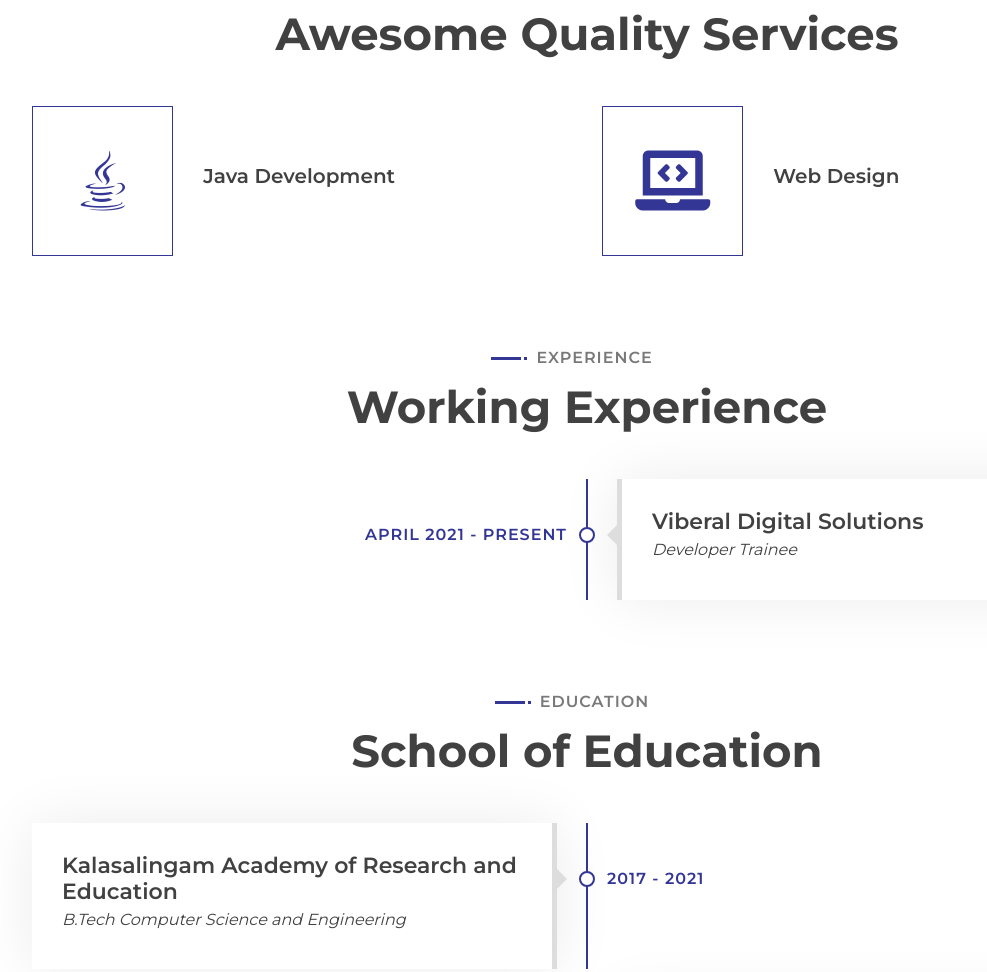
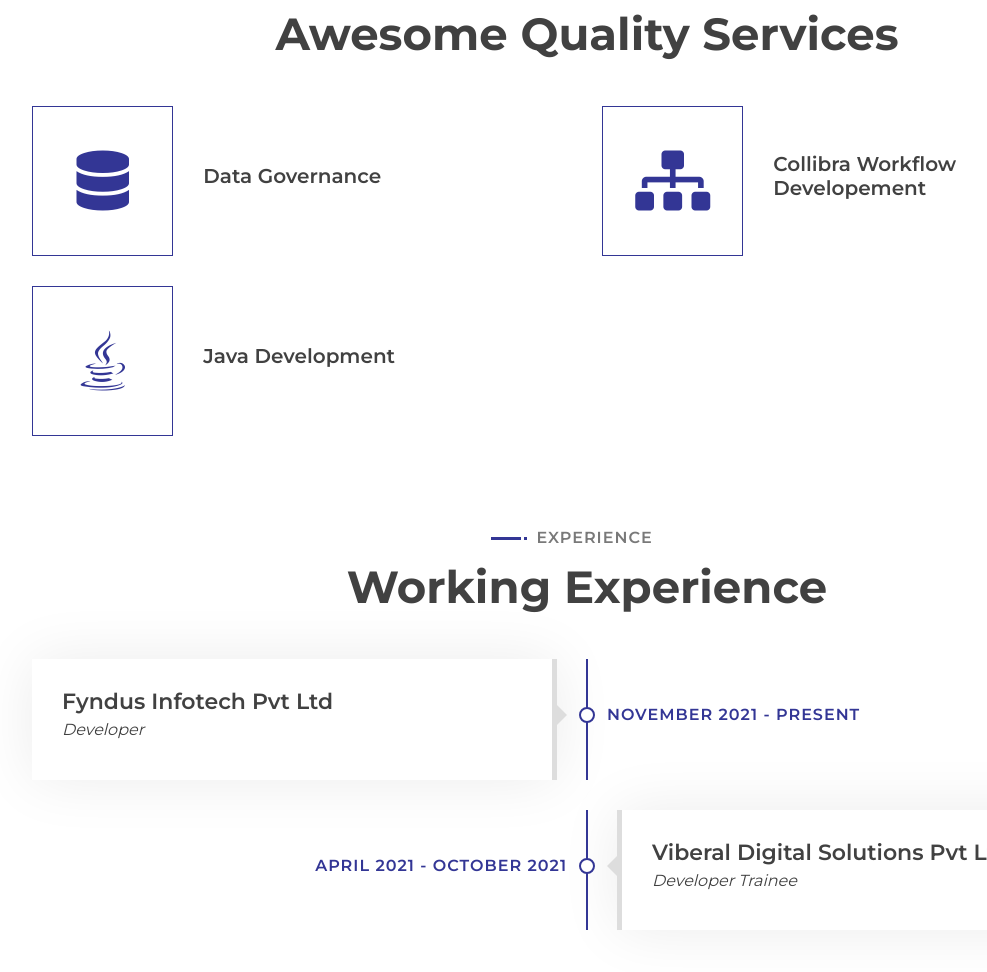
Before and after one commit to suryavelavan/profile, a plain HTML site: page index.html in a window 1280 px wide. Shown: the part 1194-2166 px from the top of the page, without its empty margins (53-1040 px from the left). Drawn offline with nearby package versions, Linux system fonts and the light colour scheme.

Commit message:
Update index.html

```diff
--- a/index.html
+++ b/index.html
@@ -5,7 +5,7 @@
         <title>Surya Velavan C G</title>
         <meta content="width=device-width, initial-scale=1.0" name="viewport">
         <meta content="Surya Velavan C G" name="keywords">
-        <meta content="Surya Velavan C G | Collibra Developer | MuleSoft Developer | Java Developer " name="description">
+        <meta content="Surya Velavan C G | Collibra Developer | Collibra Workflow Developer | Java Developer " name="description">
 
         <!-- Favicon -->
         <link href="img/surya_icon.png" rel="icon">
@@ -48,8 +48,6 @@
         </div>
         <!-- Nav Bar End -->
 
-
-
         <!-- Hero Start -->
         <div class="hero" id="home">
             <div class="container-fluid">
@@ -58,9 +56,9 @@
                         <div class="hero-content">
                             <div class="hero-text">
                                 <p>I'm</p>
-                                <h1>Surya Velavan CG</h1>
+                                <h1>Surya Velavan C G</h1>
                                 <h2></h2>
-                                <div class="typed-text">Collibra Developer, MuleSoft Developer, Java Developer</div>
+                                <div class="typed-text">Collibra Developer, Collibra Workflow Developer, Java Developer</div>
                             </div>
                         </div>
                     </div>
@@ -73,8 +71,6 @@
             </div>
         </div>
         <!-- Hero End -->
-
-
 
         <!-- About Start -->
         <div class="about wow fadeInUp" data-wow-delay="0.1s" id="about">
@@ -113,7 +109,7 @@
                                     <div class="progress-bar" role="progressbar" aria-valuenow="80" aria-valuemin="0" aria-valuemax="100"></div>
                                 </div>
                                 <div class="skill-name">
-                                    <p>MuleSoft</p><p>80%</p>
+                                    <p>Collibra Workflow</p><p>80%</p>
                                 </div>
                                 <div class="progress">
                                     <div class="progress-bar" role="progressbar" aria-valuenow="80" aria-valuemin="0" aria-valuemax="100"></div>
@@ -126,8 +122,6 @@
         </div>
         <!-- About End -->
 
-
-
         <!-- Service Start -->
         <div class="service" id="service">
             <div class="container">
@@ -136,7 +130,28 @@
                     <h2>Awesome Quality Services</h2>
                 </div>
                 <div class="row">
-                    <div class="col-lg-6 wow fadeInUp" data-wow-delay="0.0s">
+                    <div class="col-lg-6 wow fadeInUp" data-wow-delay="0.2s">
+                        <div class="service-item">
+                            <div class="service-icon">
+                                <i class="fa fa-database"></i>
+                                <!-- <i class="fas fa-project-diagram"></i> -->
+                            </div>
+                            <div class="service-text">
+                                <h3>Data Governance</h3>
+                            </div>
+                        </div>
+                    </div>
+                    <div class="col-lg-6 wow fadeInUp" data-wow-delay="0.2s">
+                        <div class="service-item">
+                            <div class="service-icon">
+                                <i class="fas fa-sitemap"></i>
+                            </div>
+                            <div class="service-text">
+                                <h3>Collibra Workflow Developement</h3>
+                            </div>
+                        </div>
+                    </div>
+                    <div class="col-lg-6 wow fadeInUp" data-wow-delay="0.2s">
                         <div class="service-item">
                             <div class="service-icon">
                                 <i class="fab fa-java"></i>
@@ -146,22 +161,10 @@
                             </div>
                         </div>
                     </div>
-                    <div class="col-lg-6 wow fadeInUp" data-wow-delay="0.2s">
-                        <div class="service-item">
-                            <div class="service-icon">
-                                <i class="fa fa-laptop-code"></i>
-                            </div>
-                            <div class="service-text">
-                                <h3>Web Design</h3>
-                            </div>
-                        </div>
-                    </div>
                 </div>
             </div>
         </div>
         <!-- Service End -->
-
-
 
          <!-- Experience Start -->
         <div class="experience" id="experience">
@@ -171,10 +174,19 @@
                     <h2>Working Experience</h2>
                 </header>
                 <div class="timeline">
+                    <div class="timeline-item left wow slideInLeft" data-wow-delay="0.1s">
+                        <div class="timeline-text">
+                            <div class="timeline-date">November 2021 - Present</div>
+                            <h2>Fyndus Infotech Pvt Ltd</h2>
+                            <h4>Developer</h4>
+                        </div>
+                    </div>
+                </div>
+                <div class="timeline">
                     <div class="timeline-item right wow slideInLeft" data-wow-delay="0.1s">
                         <div class="timeline-text">
-                            <div class="timeline-date">April 2021 - Present</div>
-                            <h2>Viberal Digital Solutions</h2>
+                            <div class="timeline-date">April 2021 - October 2021</div>
+                            <h2>Viberal Digital Solutions Pvt Ltd</h2>
                             <h4>Developer Trainee</h4>
                         </div>
                     </div>
@@ -182,8 +194,6 @@
             </div>
         </div>
         <!-- Job Experience End -->
-
-
 
         <!-- Education Start -->
         <div class="education" id="education">
@@ -231,8 +241,6 @@
         </div>
         <!-- Education End -->
 
-
-
         <!-- Testimonial Start -->
         <div class="testimonial wow fadeInUp" data-wow-delay="0.1s" id="review">
             <div class="container">
@@ -257,8 +265,6 @@
             </div>
         </div>
         <!-- Testimonial End -->
-
-
 
         <!-- Contact Start -->
         <div class="contact wow fadeInUp" data-wow-delay="0.1s" id="contact">
@@ -298,8 +304,6 @@
         </div>
         <!-- Contact End -->
 
-
-
         <!-- Footer Start -->
         <div class="footer wow fadeIn" data-wow-delay="0.3s">
             <div class="container-fluid">
@@ -320,31 +324,28 @@
                         <div class="footer-social">
                             <a href="https://www.linkedin.com/in/suryavelavan/" target="_blank"><i class="fab fa-linkedin-in"></i></a>
                             <a href="https://twitter.com/suryavelavan?lang=en" target="_blank"><i class="fab fa-twitter"></i></a>
-                            <a href="https://www.facebook.com/suryavelavan15/" target="_blank"><i class="fab fa-facebook-f"></i></a>
-                            <a href="https://www.instagram.com/suryavelavan15/?hl=en" target="_blank"><i class="fab fa-instagram"></i></a>
-                            <a href="https://wa.me/919043224345" target="_blank"><i class="fab fa-whatsapp"></i></a>
+                            <!-- <a href="https://www.facebook.com/suryavelavan15/" target="_blank"><i class="fab fa-facebook-f"></i></a> -->
+                            <!-- <a href="https://www.instagram.com/suryavelavan15/?hl=en" target="_blank"><i class="fab fa-instagram"></i></a> -->
+                            <!-- <a href="https://wa.me/919043224345" target="_blank"><i class="fab fa-whatsapp"></i></a> -->
                             <a href="https://join.skype.com/invite/uWz5WAlenhh3" target="_blank"><i class="fab fa-skype"></i></a>
                             <a href="https://www.youtube.com/c/SuryaVelavan" target="_blank"><i class="fab fa-youtube"></i></a>
                         </div>
                     </div>
                 </div>
                 <div class="container copyright">
-                    <p>&copy; 2021 <a href="./index.html">Surya Velavan C G</a>, All Right Reserved. Version: 1.1.0</p>
+                    <p>&copy; 2022 <a href="./index.html">Surya Velavan C G</a>, All Right Reserved | Version: 1.1.0</p>
                 </div>
             </div>
         </div>
         <!-- Footer End -->
 
-
         <!-- Back to top button -->
         <a href="#" class="btn back-to-top"><i class="fa fa-chevron-up"></i></a>
-
 
         <!-- Pre Loader -->
         <div id="loader" class="show">
             <div class="loader"></div>
         </div>
-
 
         <!-- JavaScript Libraries -->
         <script src="https://code.jquery.com/jquery-3.4.1.min.js"></script>
@@ -370,10 +371,9 @@
             form.addEventListener('submit', e => {
               e.preventDefault()
               fetch(scriptURL, { method: 'POST', body: new FormData(form)})
-                .then(response => alert("You have successfully submitted."))
+                .then(response => alert("You have successfully submitted.") & window.location.reload())
                 .catch(error => console.error('Error!', error.message))
             })
         </script>
-
     </body>
 </html>
```
